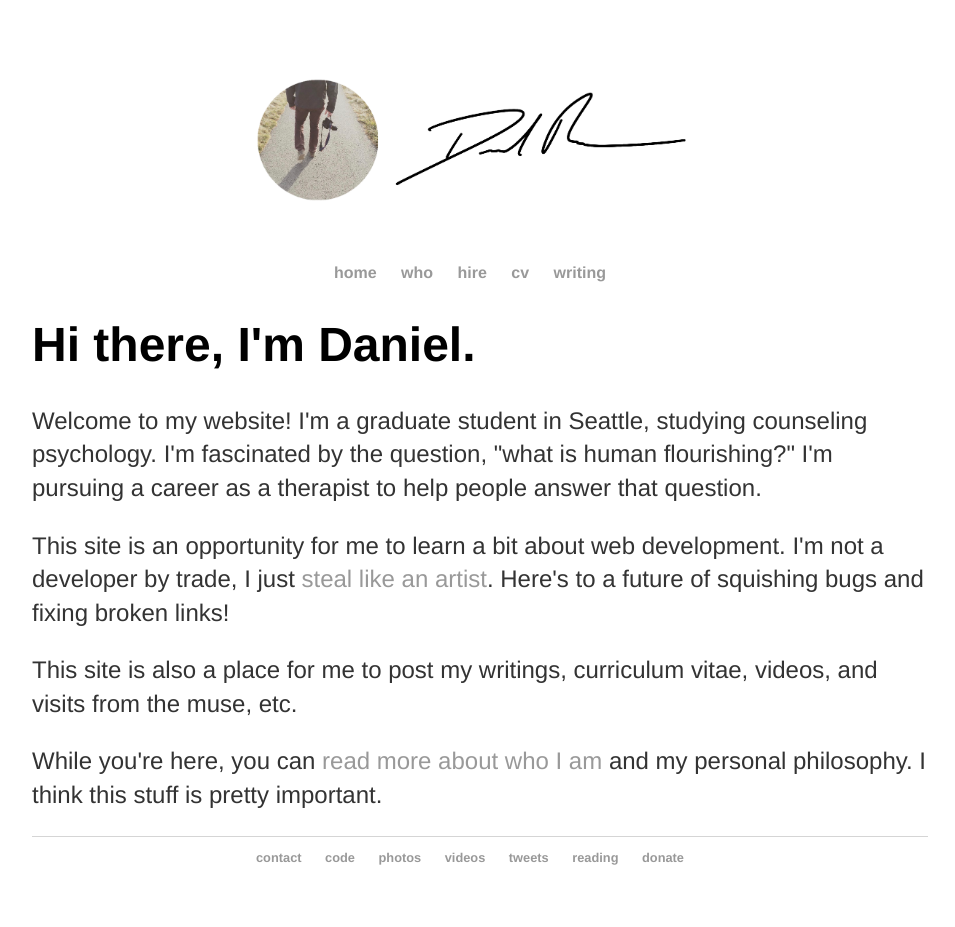
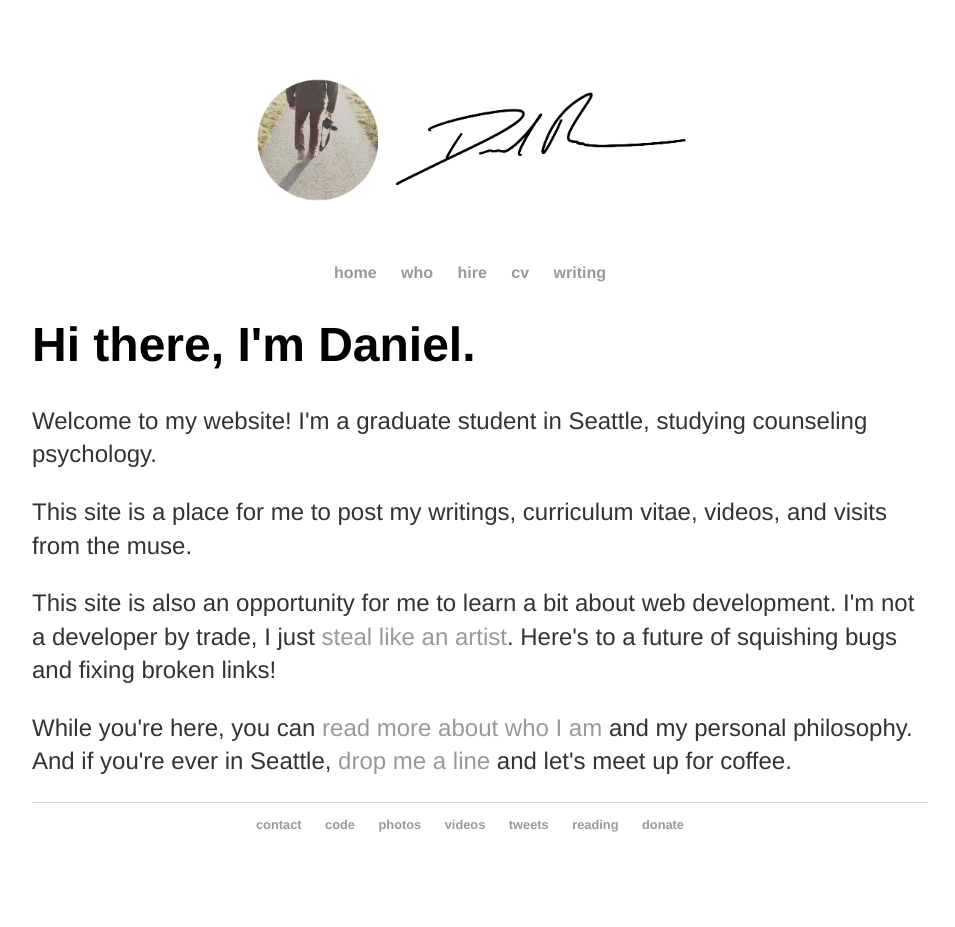
Before and after one commit to danielrusco/danielrusco.github.io, a Jekyll site: the page index.html, which Jekyll copies as it is, in a window 1280 px wide. Shown: the whole page, without its empty margins (160-1115 px from the left). Built offline with Jekyll 4.4.1, drawn with Linux system fonts in a browser that asks for light colours; after the commit the page ends 900 px from its top, so only the background shows below that.

Commit message:
homepage edits

```diff
--- a/index.html
+++ b/index.html
@@ -31,10 +31,10 @@
 		<div class="container">
     		<div class="blurb">
         		<h1>Hi there, I'm Daniel.</h1>
-				<p>Welcome to my website! I'm a graduate student in Seattle, studying counseling psychology. I'm fascinated by the question, "what is human flourishing?" I'm pursuing a career as a therapist to help people answer that question.
-				<p>This site is an opportunity for me to learn a bit about web development. I'm not a developer by trade, I just <a href="https://austinkleon.com/steal/">steal like an artist</a>. Here's to a future of squishing bugs and fixing broken links! </p>
-				<p>This site is also a place for me to post my writings, curriculum vitae, videos, and visits from the muse, etc. </p>
-				<p>While you're here, you can <a href="/about">read more about who I am</a> and my personal philosophy. I think this stuff is pretty important.</p>
+				<p>Welcome to my website! I'm a graduate student in Seattle, studying counseling psychology. </p>
+				<p>This site is a place for me to post my writings, curriculum vitae, videos, and visits from the muse. </p>
+				<p>This site is also an opportunity for me to learn a bit about web development. I'm not a developer by trade, I just <a href="https://austinkleon.com/steal/">steal like an artist</a>. Here's to a future of squishing bugs and fixing broken links! </p>
+				<p>While you're here, you can <a href="/about">read more about who I am</a> and my personal philosophy. And if you're ever in Seattle, <a href="mailto:daniel.rusco@gmail.com">drop me a line</a> and let's meet up for coffee. </p>
     		</div><!-- /.blurb -->
 		</div><!-- /.container -->
 		<footer>
```
